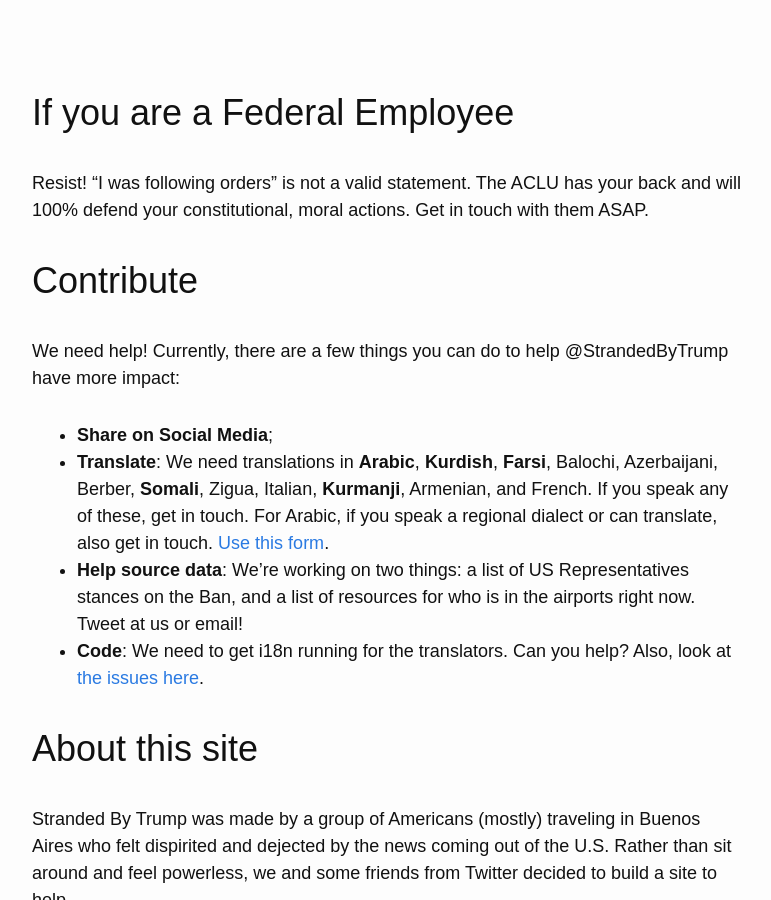
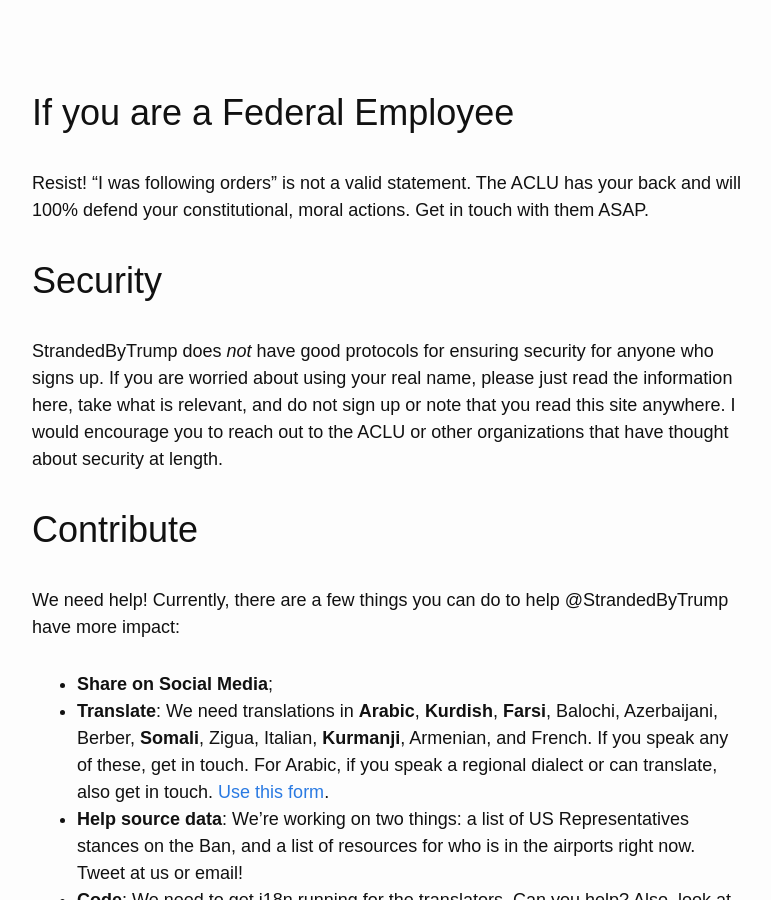
Before and after one commit to RichardLitt/stranded-by-trump, a Jekyll site: the page built from index.md, in a window 1280 px wide and 900 px high, scrolled down 5224 px. Shown: the whole window, without its empty margins (253-1024 px from the left). Built offline with Jekyll 4.4.1, drawn with Linux system fonts in a browser that asks for light colours; nearby versions of some CDN libraries; our own code applies the rules of GitHub Pages for plain Markdown files.

Commit message:
Added security notice

```diff
--- a/index.md
+++ b/index.md
@@ -149,6 +149,10 @@ You can find your Representatives on [https://congress.ninja](https://congress.n
 
 Resist! "I was following orders" is not a valid statement. The ACLU has your back and will 100% defend your constitutional, moral actions. Get in touch with them ASAP.
 
+# Security
+
+StrandedByTrump does _not_ have good protocols for ensuring security for anyone who signs up. If you are worried about using your real name, please just read the information here, take what is relevant, and do not sign up or note that you read this site anywhere. I would encourage you to reach out to the ACLU or other organizations that have thought about security at length.
+
 # Contribute
 
 We need help! Currently, there are a few things you can do to help @StrandedByTrump have more impact:
```
